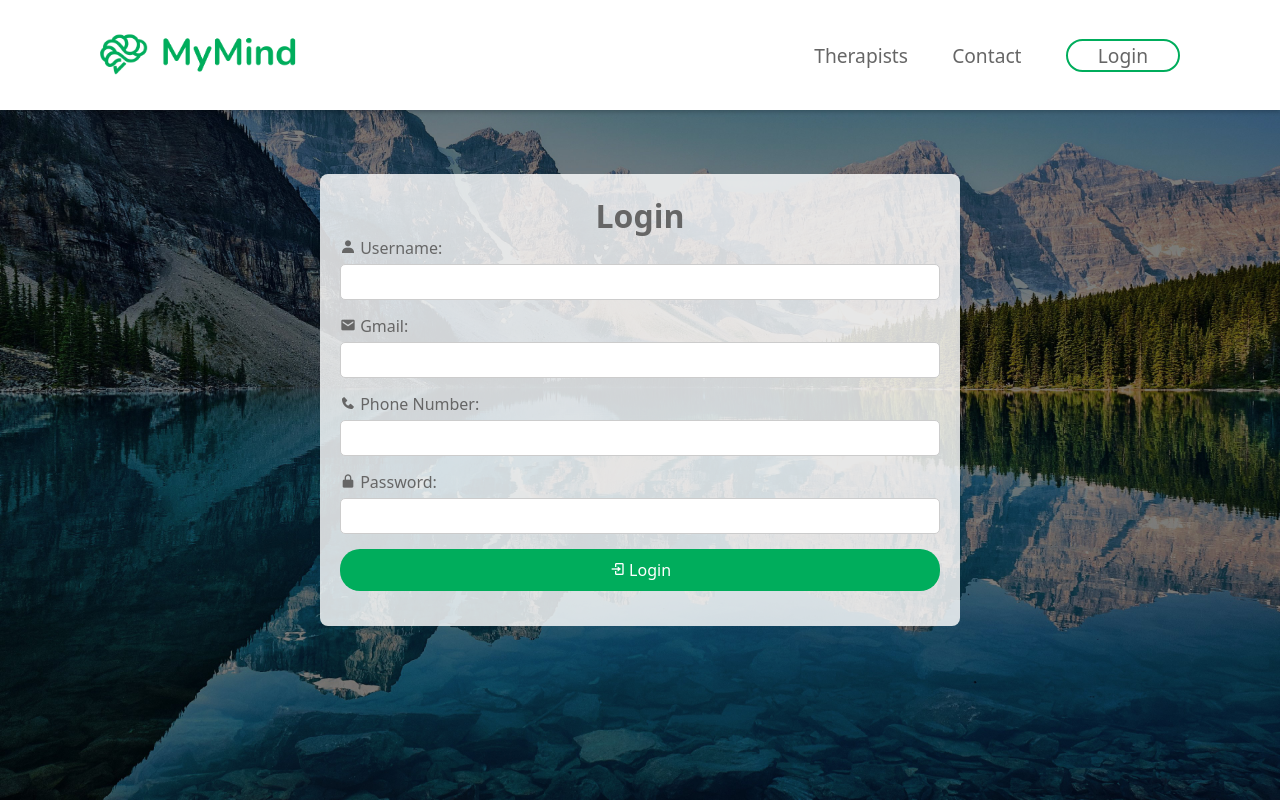
After one commit to rafael17cordeiro/School-Project-PHP, a PHP site: page /login.php in a window 1280 px wide. The commit adds this page. Run offline with PHP 8.4, Linux system fonts and the light colour scheme.

Commit message:
sessions done

```diff
--- /dev/null
+++ b/login.css
@@ -0,0 +1,53 @@
+body {
+    margin: 0;
+    padding: 0;
+    color: #666;
+    background-image: url(img/nature.jpg);
+    background-size: cover;
+  }
+
+  .container {
+    display: flex;
+    align-items: center;
+    justify-content: center;
+    height: 100vh;
+  }
+
+  .image {
+    flex: 1;
+    padding: 20px;
+  }
+
+  .image img {
+    width: 100%;
+    background-size: cover;
+    height: auto;
+    border-radius: 8px;
+  }
+
+  .login-form {
+    width: 50%;
+    padding: 20px;
+    background-color: rgba(255, 255, 255, 0.821);
+    border-radius: 8px;
+  }
+
+  .login-form h1 {
+    text-align: center;
+  }
+
+  .input-group {
+    margin-bottom: 15px;
+  }
+
+  .input-group label {
+    display: block;
+    margin-bottom: 5px;
+  }
+
+  .input-group input {
+    width: 100%;
+    padding: 8px;
+    border-radius: 5px;
+    border: 1px solid #ccc;
+  }
--- /dev/null
+++ b/login.php
@@ -0,0 +1,66 @@
+<!DOCTYPE html>
+<html lang="en">
+<head>
+    <meta charset="UTF-8">
+    <meta name="viewport" content="width=device-width, initial-scale=1.0">
+    <link rel="stylesheet" href="style.css">
+    <link rel="stylesheet" href="login.css">
+    <link href='https://unpkg.com/boxicons@2.1.4/css/boxicons.min.css' rel='stylesheet'>
+    <title>Login</title>
+</head>
+<body>
+<header>
+        <a href="index.php"><img class="logo" src="img/logo.png" alt=""></a>
+        <input type="checkbox" id="check">
+        <label for="check" class="icons">
+            <i class='bx bx-menu' id="menu-icon"></i>
+            <i class="bx bx-x" id="close-icon"></i>
+        </label>
+            <nav class="navigation">
+                <a href="terapeutas.php">Therapists</a>
+                <a href="contact.php">Contact</a>
+                <?php
+session_start();
+
+// Verifica se o usuário está logado
+if (isset($_SESSION["loggedin"]) && $_SESSION["loggedin"] === true) {
+    echo "<a href='profile.php'><i class='bx bxs-user'> </i>"  . $_SESSION["username"] . "</a>";
+
+} else {
+    echo '<a class="loginBtn" href="login.php"><button>Login</button></a>';
+}
+?>
+
+            </nav>
+        </header>
+<div class="container">
+    <div class="login-form">
+      <h1>Login</h1>
+      <form action="processar_login.php" method="post">
+    <div class="input-group">
+        <label for="username"><i class='bx bxs-user'></i> Username:</label>
+        <input type="text" id="username" name="username" required>
+    </div>
+    <div class="input-group">
+    <label for="gmail"><i class='bx bxs-envelope'></i> Gmail:</label>
+    <input type="text" id="gmail" name="gmail" required>
+</div>
+<div class="input-group">
+    <label for="phone"><i class='bx bxs-phone'></i> Phone Number:</label>
+    <input type="text" id="phone" name="phone" required>
+</div>
+
+    <div class="input-group">
+        <label for="password"><i class='bx bxs-lock-alt'></i> Password:</label>
+        <input type="password" id="password" name="password" required>
+    </div>
+    <div class="input-group">
+        <button class="moreBtn" type="submit"><i class='bx bx-log-in'></i> Login</button><br>
+    </div>
+</form>
+    </div>
+  </div>
+
+
+</body>
+</html>
--- a/style.css
+++ b/style.css
@@ -1,3 +1,14 @@
+  @keyframes fadeInAnimation {
+    0% {
+
+        opacity: 0;
+    }
+
+    100% {
+        opacity: 1;
+    }
+}
+
   * {
     box-sizing: border-box !important;
     margin: 0;
@@ -38,7 +49,7 @@ html{
     justify-content: space-between;
     align-items: center;
     z-index: 99;
-
+    margin-bottom: 100px;
 
   }
 
@@ -137,7 +148,22 @@ html{
         text-align: center;
     }
   }
+  .loginBtn button {
+    cursor: pointer;
+    border-radius: 20px;
+    border: 2px solid var(--primaryColor);
+    padding: 1px 30px;
+    font-size: 1em;
+    background-color: transparent;
+    transition: all 0.3s ease;
+    color: #666;
+  }
 
+  .loginBtn button:hover {
+    transition: all 0.3s ease;
+    background-color: var(--primaryColor);
+    color: white;
+  }
   .navigation a {
     position: relative;
     font-size: 1.2em;
@@ -199,11 +225,13 @@ html{
 
   }
   .sessions-content{
+
     width: 100%;
     margin: 0 auto;
   }
 
   .sessions .titulo {
+
     text-align: center;
     padding: 100px 100px;
     font-size: 3.5rem;
@@ -250,31 +278,42 @@ html{
   transform: scale(1.1);
 }
 
-  .loginBtn button {
-    border-radius: 20px;
-    border: 2px solid var(--primaryColor);
-    padding: 2px 18px;
-    background-color: transparent;
-    transition: all 0.3s ease;
-    color: #666;
-    font-weight: 500;
-  }
 
-  .loginBtn button:hover {
-    transition: all 0.3s ease;
-    background-color: var(--primaryColor);
-    color: white;
-  }
 
-  .moreBtn button{
-    border-radius: 20px;
-    border: 2px solid var(--primaryColor);
-    padding: 8px 50px;
-    background-color: var(--primaryColor);
-    transition: all 0.3s ease;
-    color: white;
-    font-weight: 500;
-  }
+.moreBtn{
+  cursor: pointer;
+  width: 100%;
+  font-size: 1rem;
+  border-radius: 20px;
+  border: none;
+  padding: 10px 50px;
+  background-color: var(--primaryColor);
+  transition: all 0.3s ease;
+  color: white;
+  font-weight: 500;
+}
+
+.moreBtn:hover{
+transition: 0.6s;
+background-color: #008245;
+}
+
+.scrollBtn{
+  cursor: pointer;
+  font-size: 1rem;
+  border-radius: 20px;
+  border: none;
+  padding: 10px 50px;
+  background-color: var(--primaryColor);
+  transition: all 0.3s ease;
+  color: white;
+  font-weight: 500;
+}
+
+.scrollBtn:hover{
+transition: 0.6s;
+background-color: #008245;
+}
 
   .depoimentos {
     display: flex;
@@ -294,7 +333,6 @@ html{
   height: auto;
   max-width: 100%;
 }
-/* Footer styles */
 footer {
   background-color: #ffffff;
   color: #666;
```
Also changed, not shown: contact.php (added, +62 -0 lines), contacto.css (added, +51 -0 lines), index.php (+25 -16 lines), processar_login.php (added, +34 -0 lines), profile.php (added, +66 -0 lines), terapeutas.css (added, +74 -0 lines), terapeutas.php (+99 -0 lines), img/Rock.jpg (added), img/kaney.jpg (added), img/nature2.jpg (added), img/nature3.jpg (added), img/newyork.jpg (added), img/ric.jpeg (added), 1 other file.
